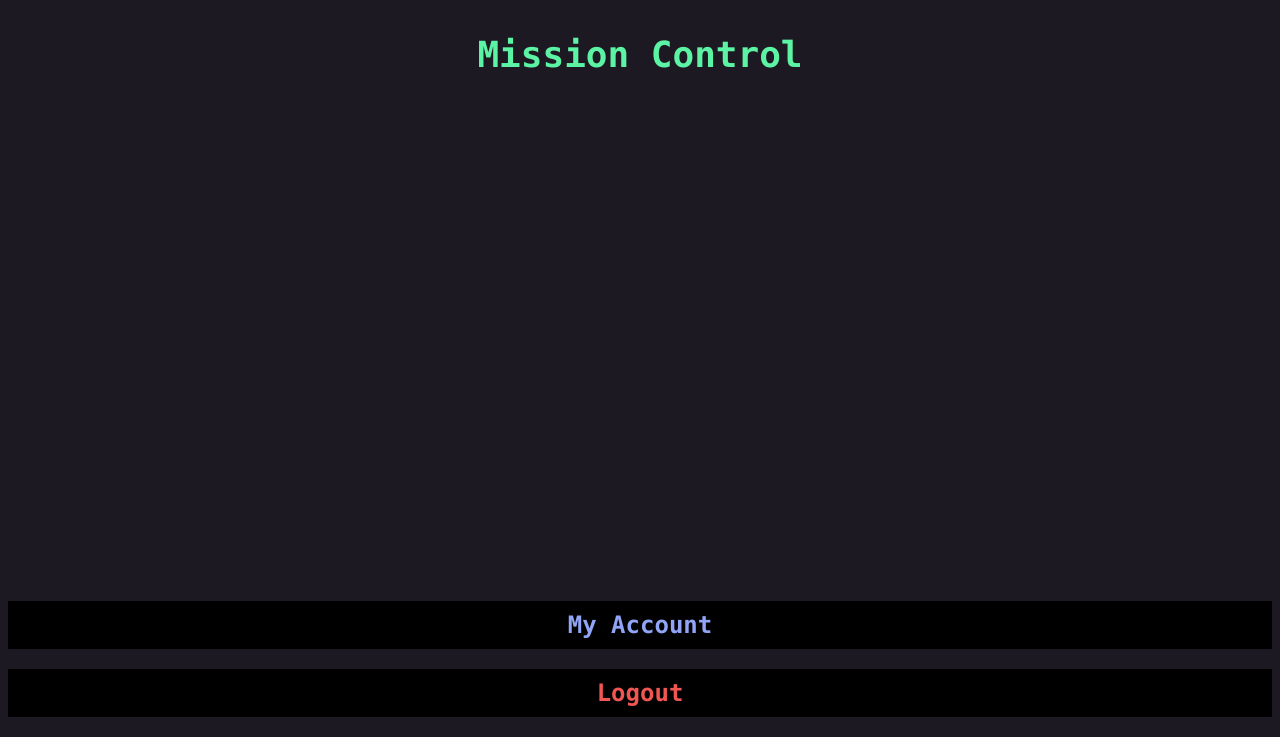
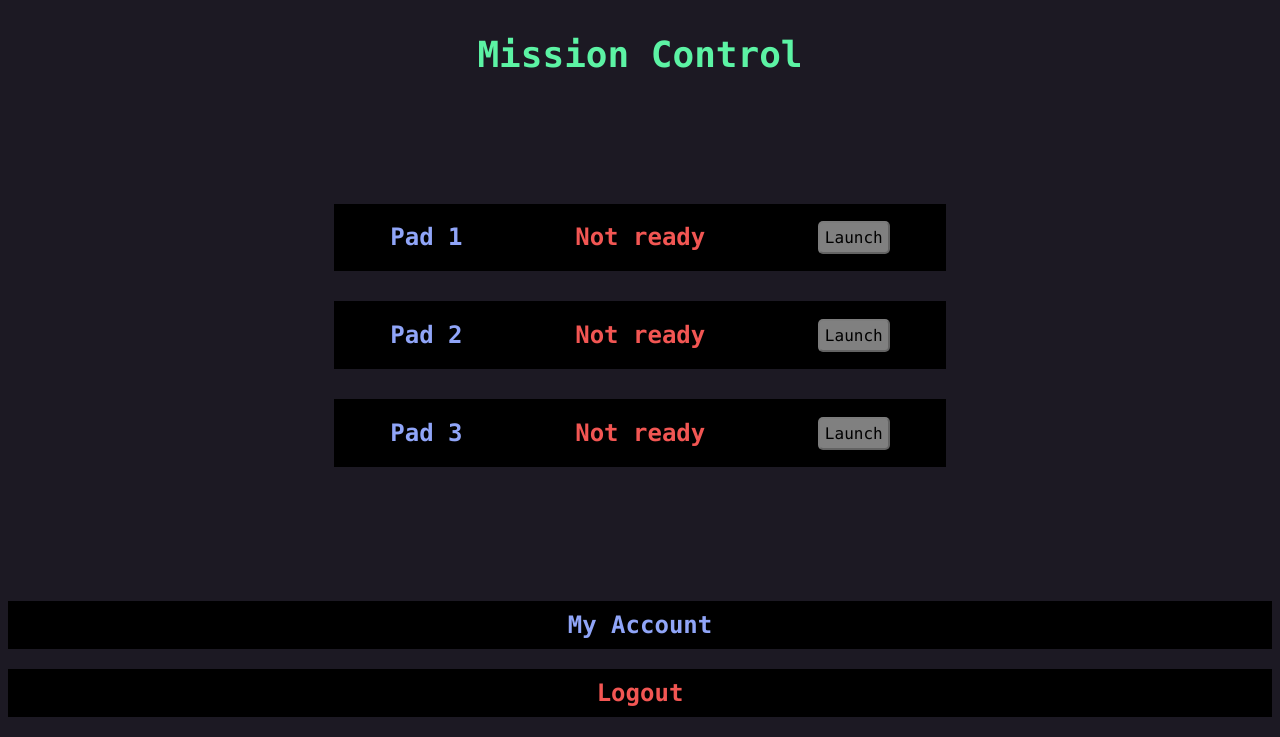
Before and after one commit to Ryanh627/RocketLaunch, a Flask app: page /mission_control in a window 1280 px wide. Shown: the part 71-808 px from the top of the page. Run offline with Flask 2, Linux system fonts and the light colour scheme; a user stored in the database is signed in.

Commit message:
HTML and CSS for mission_control webpage

```diff
--- /dev/null
+++ b/Source/WebApp/static/css/mission_control.css
@@ -0,0 +1,40 @@
+.vertical-center-wrapper{
+  display:flex;
+  justify-content:center;
+  height:100%;
+}
+
+.vertical-center-container{
+  align-self:center;
+}
+
+#launchpads{
+  width:50%;
+}
+
+.launchpad{
+  margin:10px;
+  margin-top:30px;
+  margin-bottom:30px;
+  background-color:black;
+  display:flex;
+  justify-content:space-around;
+  align-items:center;
+}
+
+.launchpad button{
+  padding:5px;
+  border-radius:5px;
+}
+
+.ready-text{
+  color:rgb(92,243,164);
+}
+
+.not-ready-text{
+  color:rgb(242,86,83);
+}
+
+button[disabled]{
+  background-color:grey;
+}
--- a/Source/WebApp/templates/mission_control.html
+++ b/Source/WebApp/templates/mission_control.html
@@ -1,6 +1,8 @@
 <html>
   <head>
+	  <meta http-equiv = "refresh" content = "5">
 	  <link rel = 'stylesheet' href = "{{ url_for('static', filename='css/standard.css') }}"</link>
+	  <link rel = 'stylesheet' href = "{{ url_for('static', filename='css/mission_control.css')}}"</link>
   </head>
 
   <body>
@@ -10,6 +12,26 @@
 
     <h1 class = 'text-center'>Mission Control</h1>
 
+    <div class = 'vertical-center-wrapper'>
+    <div class = 'vertical-center-container' id = 'launchpads'>
+      <div class = 'launchpad'>
+        <h2>Pad 1</h2>
+        <h2 class = 'not-ready-text'>Not ready</h2>
+        <button disabled>Launch</button>
+      </div>
+      <div class = 'launchpad'>
+        <h2>Pad 2</h2>
+        <h2 class = 'not-ready-text'>Not ready</h2>
+        <button disabled>Launch</button>
+      </div>
+      <div class = 'launchpad'>
+        <h2>Pad 3</h2>
+        <h2 class = 'not-ready-text'>Not ready</h2>
+        <button disabled>Launch</button>
+      </div>
+    </div>
+</div>
+
     <div id = 'footer-padding'></div>
     <div id = 'footer'>
       <a href = '/my_account'><h2>My Account</h2></a>
```
